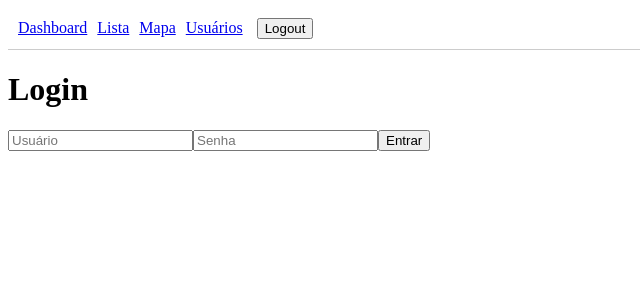
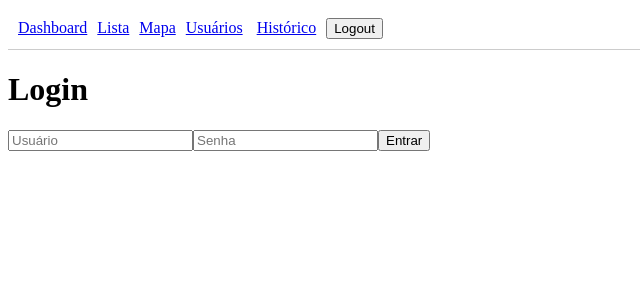
Before and after one commit to mabuie-test/Final, a React (Create React App) app in the folder frontend_repetidor/: page /login in a window 1280 px wide. Shown: the top 300 px of the page, without its empty margins (0-640 px from the left). Built offline with nearby package versions, Linux system fonts and the light colour scheme; sample sign-in values are in the browser's storage.

Commit message:
Update App.js

```diff
--- a/frontend_repetidor/src/App.js
+++ b/frontend_repetidor/src/App.js
@@ -13,6 +13,8 @@ import DashboardPage   from './pages/DashboardPage';
 import RepeaterList    from './components/RepeaterList';
 import MapView         from './components/MapView';
 import UsersManagement from './components/UsersManagement'; // 👈 importe aqui
+import AuditLog         from './components/AuditLog';
+
 
 import { setToken } from './services/api';
 
@@ -40,7 +42,9 @@ function App() {
           <Link to="/list"      style={{ marginRight: 10 }}>Lista</Link>
           <Link to="/map"       style={{ marginRight: 10 }}>Mapa</Link>
           <Link to="/users"     style={{ marginRight: 10 }}>Usuários</Link>  {/* 👈 link para usuários */}
-          <button
+        <Link to="/audit" style={{ marginRight: 10 }}>Histórico</Link>
+
+  <button
             onClick={() => {
               localStorage.removeItem('token');
               setAuth(false);
@@ -91,6 +95,7 @@ function App() {
           path="*"
           element={<Navigate to={auth ? "/dashboard" : "/login"} replace />}
         />
+               <Route path="/audit" element={<PrivateRoute><AuditLog/></PrivateRoute>} />
       </Routes>
     </Router>
   );
```
